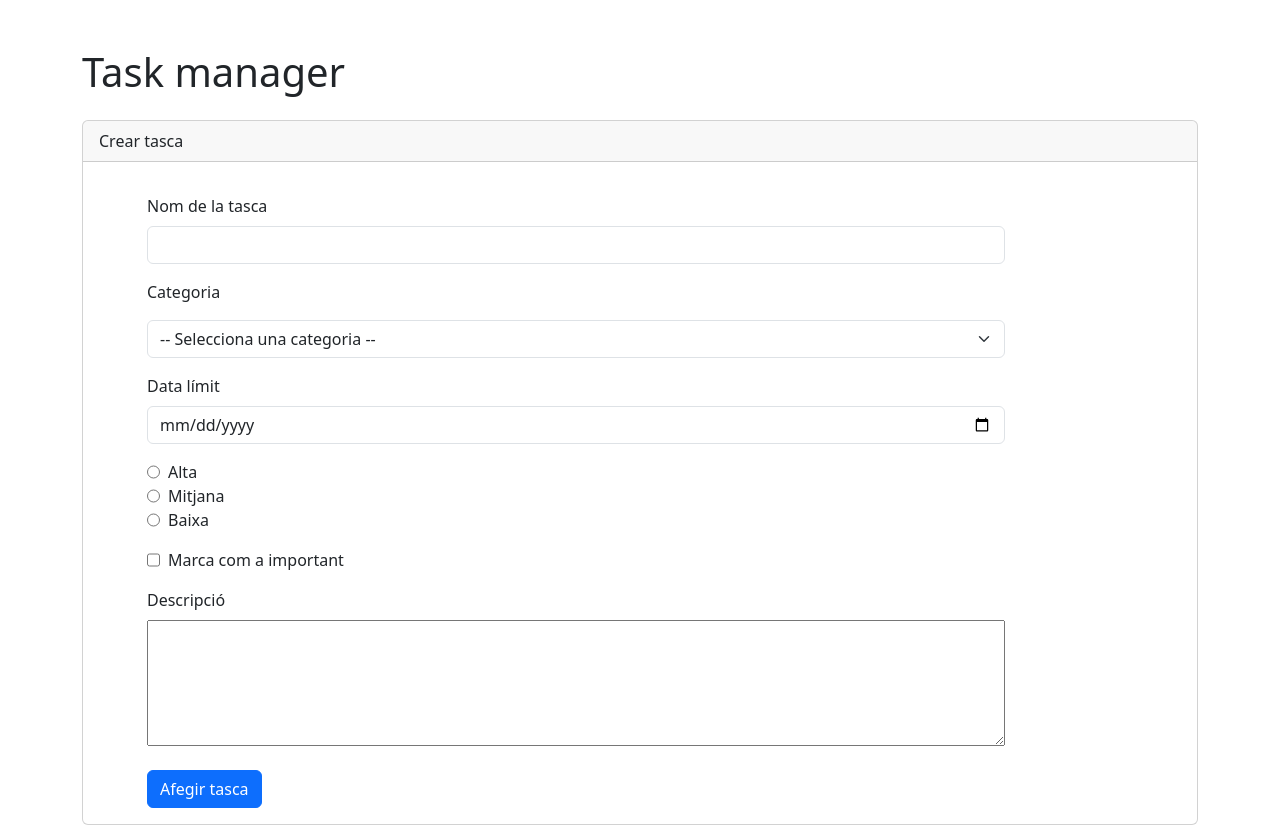
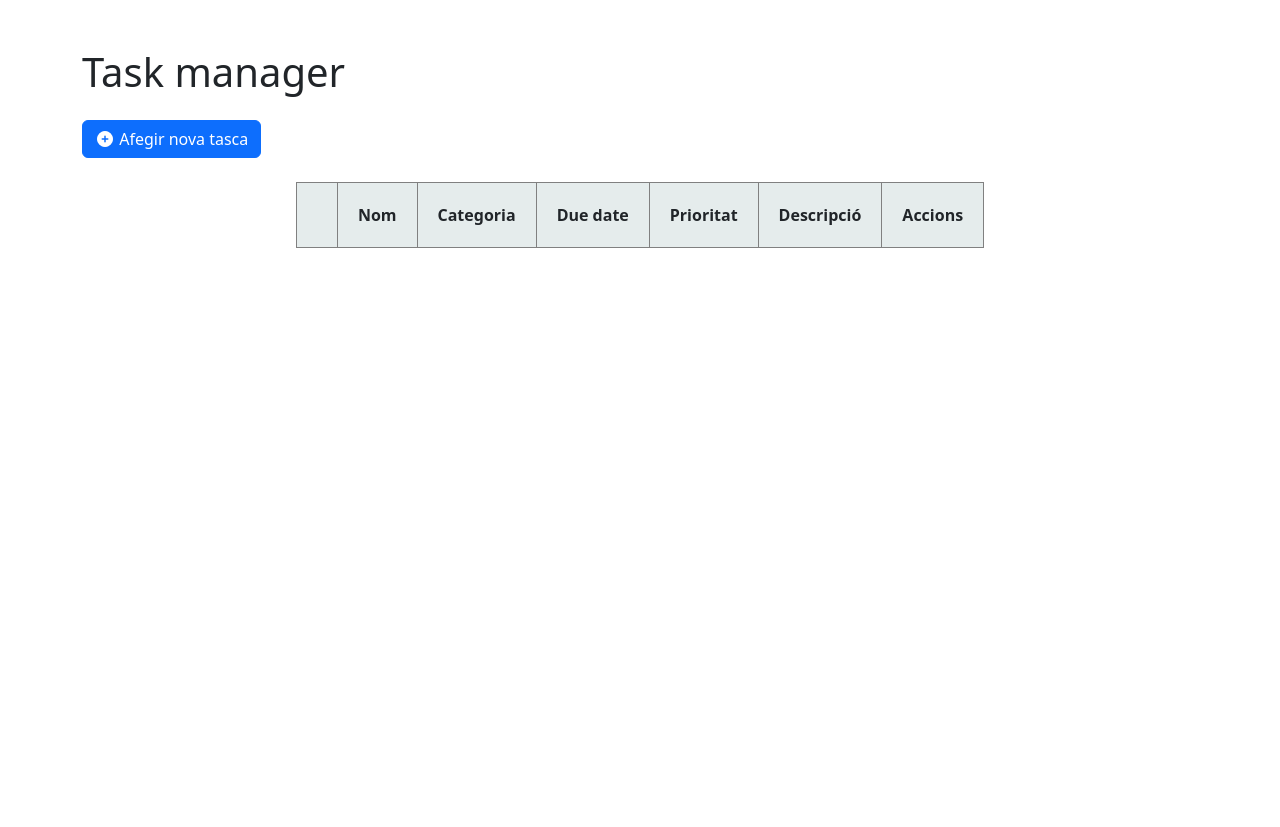
Before and after one commit to aaroncano2006/react_task_manager, a React (Vite) app: page / in a window 1280 px wide. Shown: the top 827 px of the page. After the commit the page ends 800 px from the top, so only its background shows below. Built offline with nearby package versions, Linux system fonts and the light colour scheme.

Commit message:
S'ha afegit un collapse de Bootstrap al component Card.jsx per poder visualitzar directament les tasques i només mostrar el formulari quan realment es necessiti afegir una tasca.

```diff
--- a/src/App.jsx
+++ b/src/App.jsx
@@ -103,7 +103,7 @@ function App() {
           <h1>Task manager</h1>
         </div>
 
-        <Card headerText="Crear tasca">
+        <Card headerText="Crear tasca" id="formCard">
           <Form
             id="taskForm"
             bootstrap="mt-3 ms-5 align-items-center"
@@ -207,8 +207,8 @@ function App() {
         </Card>
 
         <div className="row-3 mb-4" id="createButtonRow">
-          <Button bootstrap="btn btn-primary" type="button">
-            <i className="fa-solid fa-circle-plus"></i> Crear tasca
+          <Button bootstrap="btn btn-primary" type="button" dtoggle="collapse" dtarget="#formCard" aexpanded="false" acontrols="formCard">
+            <i className="fa-solid fa-circle-plus"></i> Afegir nova tasca
           </Button>
         </div>
 
--- a/src/components/Button.jsx
+++ b/src/components/Button.jsx
@@ -1,6 +1,6 @@
-function Button({bootstrap = null, type, children, target = null, action = null}) {
+function Button({bootstrap = null, type, children, target = null, action = null, dtoggle = null, dtarget = null, aexpanded = null, acontrols = null}) {
     return(
-        <button className={bootstrap} type={type} onClick={() => action(target)}>
+        <button className={bootstrap} type={type} onClick={action ? () => action(target) : undefined} data-bs-toggle={dtoggle} data-bs-target={dtarget} aria-expanded={aexpanded} aria-controls={acontrols}>
             {children}
         </button>
     );
--- a/src/components/Card.jsx
+++ b/src/components/Card.jsx
@@ -1,6 +1,8 @@
-function Card({ headerText, children }) {
+function Card({ headerText, children, id = null }) {
+  const className = `card mb-4 ${id ? "collapse" : ""}`;
+
   return (
-    <div className="card mb-4">
+    <div className={className} {...(id ? { id } : {})}>
       <div className="card-header">{headerText}</div>
       <div className="card-body">
         {children}
--- a/src/main.jsx
+++ b/src/main.jsx
@@ -1,6 +1,7 @@
 import { StrictMode } from 'react'
 import { createRoot } from 'react-dom/client'
 import 'bootstrap/dist/css/bootstrap.min.css'
+import "bootstrap/dist/js/bootstrap.bundle.min.js";
 import '@fortawesome/fontawesome-free/css/all.min.css';
 import App from './App.jsx'
 
```
